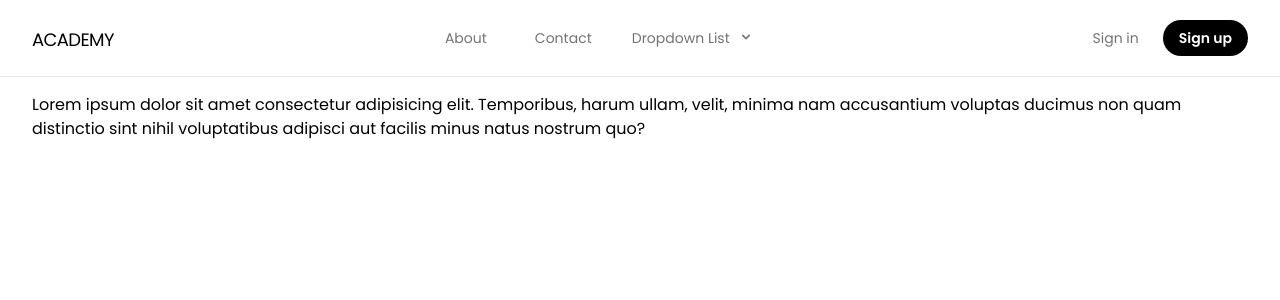
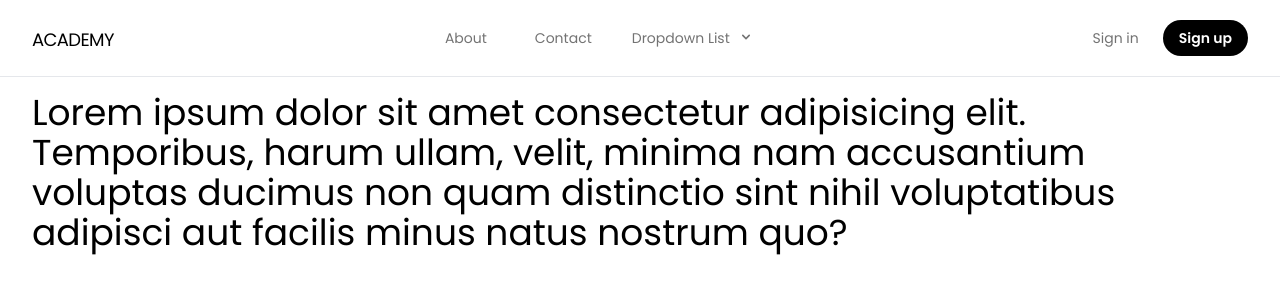
Before and after one commit to plasm/academy, a Nuxt app: page / in a window 1280 px wide. Shown: the top 300 px of the page. Built offline with nearby package versions, Linux system fonts and the light colour scheme.

Commit message:
fix: sticky navigation

```diff
--- a/components/ac-navigation/index.vue
+++ b/components/ac-navigation/index.vue
@@ -1,5 +1,5 @@
 <template>
-  <div data-name="ac-navigation" class="mx-auto w-full border-b bg-white 2xl:max-w-7xl">
+  <div data-name="ac-navigation" class="sticky top-0 z-40 mx-auto w-full border-b bg-white 2xl:max-w-7xl">
     <div class="relative mx-auto flex w-full flex-col bg-white p-5 md:flex-row md:items-center md:justify-between md:px-6 lg:px-8">
       <div class="flex flex-row items-center justify-between lg:justify-start">
         <a class="text-lg uppercase tracking-tight text-black focus:outline-none focus:ring lg:text-2xl" href="/">
--- a/pages/index.vue
+++ b/pages/index.vue
@@ -1,6 +1,8 @@
 <template>
   <div class="mx-auto px-4 sm:px-6 md:px-8 2xl:max-w-7xl">
-    Lorem ipsum dolor sit amet consectetur adipisicing elit. Temporibus, harum ullam, velit, minima nam accusantium voluptas ducimus non quam distinctio sint nihil voluptatibus adipisci aut facilis minus natus nostrum quo?
+    <div class="text-4xl">
+      Lorem ipsum dolor sit amet consectetur adipisicing elit. Temporibus, harum ullam, velit, minima nam accusantium voluptas ducimus non quam distinctio sint nihil voluptatibus adipisci aut facilis minus natus nostrum quo?
+    </div>
   </div>
 </template>
 <script>
```
